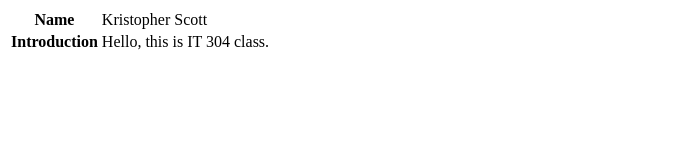
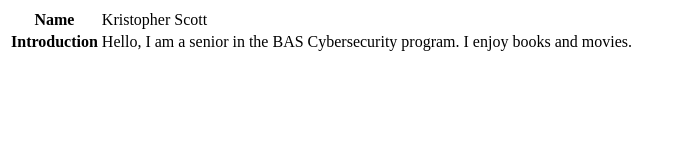
Before and after one commit to krisscott99/krisscott99.github.io, a plain HTML site: page index.html in a window 1280 px wide. Shown: the whole page, without its empty margins (0-683 px from the left). Drawn offline with Linux system fonts and the light colour scheme.

Commit message:
index.html

```diff
--- a/index.html
+++ b/index.html
@@ -5,7 +5,7 @@
     </tr>
     <tr>
         <th>Introduction</th>
-        <td>Hello, this is IT 304 class.</td>
+        <td>Hello, I am a senior in the BAS Cybersecurity program. I enjoy books and movies.</td>
     </tr>
     <!-- Add other optional information as desired -->
 </table>
```
